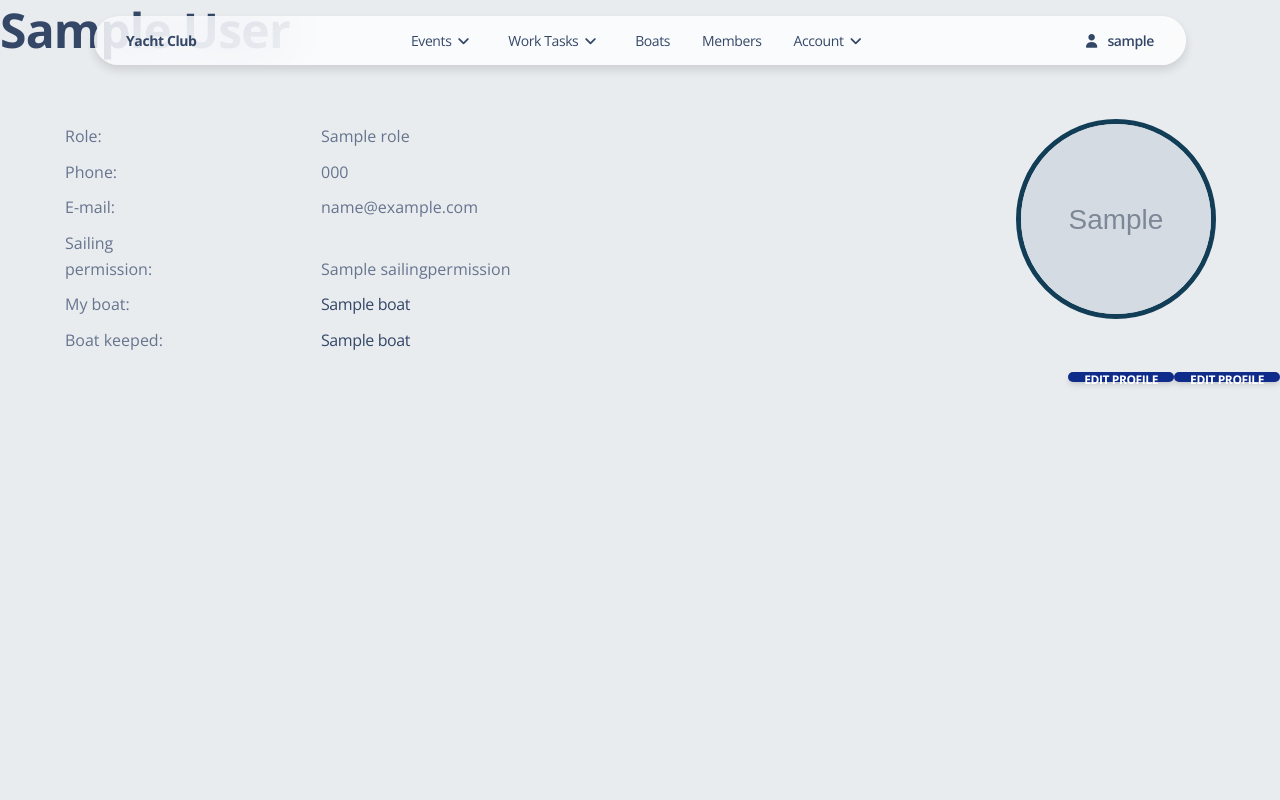
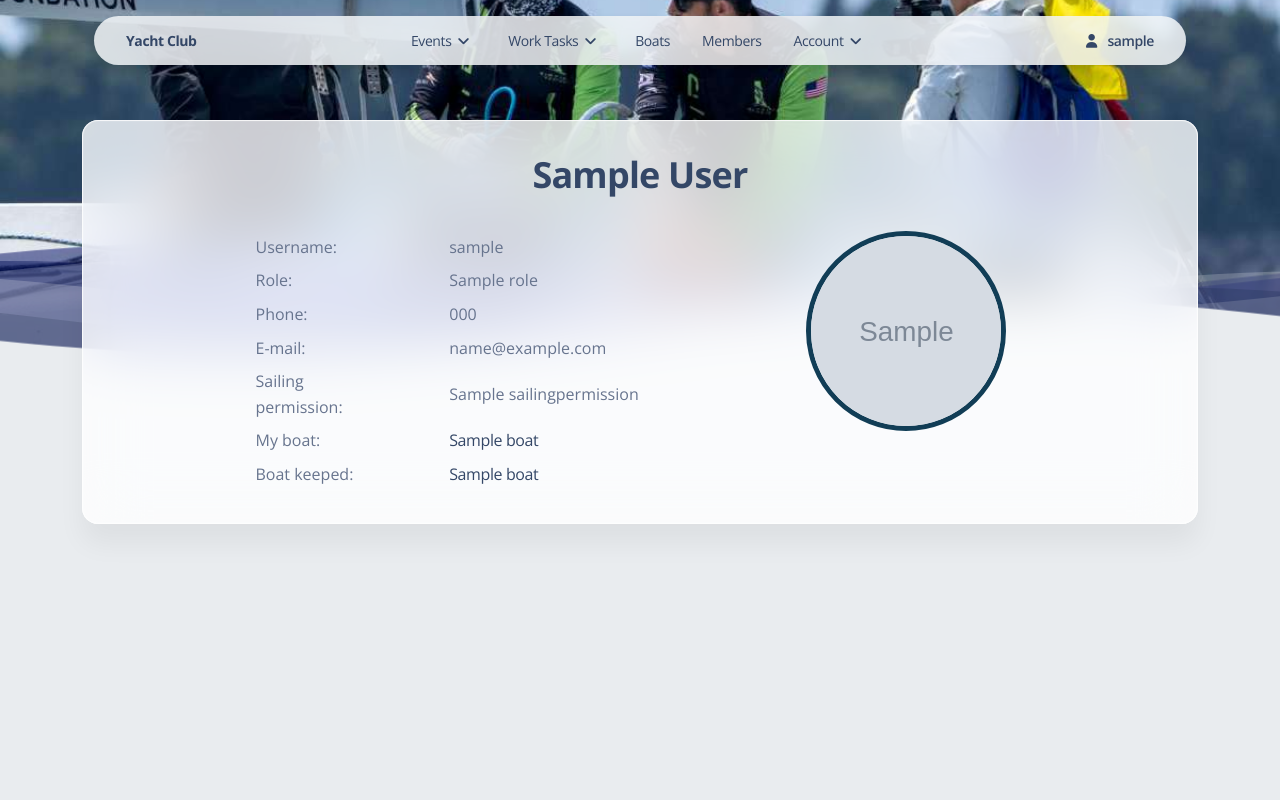
Before and after one commit to wojthecode/yacht-club, a Django app: page /profile/ in a window 1280 px wide. Run offline with Django 5.2, Linux system fonts and the light colour scheme; a user stored in the database is signed in; tables that the repository leaves empty hold one stand-in row (values such as "Sample post"); grey boxes marked "Sample" are stand-in pictures; some libraries are stand-ins or nearby versions.

Commit message:
Refactor member_detail.html to soft-ui-design, update layout and styles, add active member toggle to member_detail

```diff
--- a/static/css/styles.css
+++ b/static/css/styles.css
@@ -94,6 +94,25 @@
 
 /* #endregion */
 
+/* #region Check Input */
+
+.form-check-input {
+  background-image: linear-gradient(310deg, #627594 0%, #A8B8D8 100%) !important;
+  border-color: #627594 !important;
+}
+
+.form-check-input:checked {
+  background-image: linear-gradient(310deg, #17ad37 0%, #98ec2d 100%) !important;
+  border-color: #4CAF50 !important;
+}
+
+.clear-image .form-check-input:checked {
+  background-image: linear-gradient(310deg, #ea0606 0%, #ff667c 100%) !important;
+  border-color: #ea0606 !important;
+}
+
+/* #endregion Check Input */
+
 /* #region Forms */
 
 .login_form {
@@ -134,154 +153,34 @@
 
 /* #region Boat_detail */
 
-.boat_detail {
-  display: flex;
-  flex-direction: row;
-  position: relative;
-}
 
-.boat_detail__description {
-  font-size: 19px;
-}
-
-.boat_detail__element {
-  padding-inline: 3%;
-}
-
-.boat_detail__element:first-child {
-  width: 40%;
-}
-
-.boat_detail__element:last-child {
-  width: 60%;
-}
-
-.boat_detail__image {
+.boat-detail-image {
   width: 100%;
   aspect-ratio: 3 / 4;
   object-fit: cover;
   border-radius: 25px;
 }
 
+
 /* #endregion */
 
 /* #region Members */
 
-.members_table {
-  width: calc(100% - 50px);
-  margin: 15px;
-}
-.members_table__cell {
-  padding: 10px;
-}
 
-.members_detail {
-  display: flex;
-  flex-direction: row;
-  width: 100%;
-}
-.members_detail__column {
-  padding-inline: 5%;
-  width: 50%;
-}
-.members_detail__column:last-child {
-  display: flex;
-  justify-content: right;
-}
-
-.members_detail__table {
-  width: 100%;
-}
-.members_detail__table-cell {
-  width: 50%;
-  padding-block: 5px;
-  vertical-align: top;
-}
-
-.members_detail__avatar {
+.members_detail-avatar {
   width: 200px;
   height: 200px;
   object-fit: cover;
   border: 5px solid #113D56;
   border-radius: 100px;
 }
-.members_detail__placeholder {
+.members_detail-placeholder {
   width: 200px;
   height: 200px;
   object-fit: fill;
   border-radius: 100px;
 }
 
-.member_detail__edit_button {
-  display: flex;
-  padding-top: 14px;
-  padding-bottom: 10px;
-  justify-content: flex-end;
-  height: 50px;
-}
-
-.member_form__buttons {
-  display: flex;
-  justify-content: space-between;
-}
-
-.members_toggle_active_base {
-  display: flex;
-  width: 38px;
-  height: 18px;
-  background-color: #fff;
-  border: 1px solid #007BFF;
-  border-radius: 9px;
-}
-.members_toggle_active_track {
-  width: 32px;
-  height: 12px;
-  background-color: #ccc;
-  border-radius: 6px;
-  position: relative;
-  top: 2px;
-  left: 2px;
-}
-.members_toggle_active_switch {
-  width: 10px;
-  height: 10px;
-  top: 1px;
-  border: 1px solid #666;
-  border-radius: 5px;
-  position: relative;
-}
-.members_toggle_active_switch-on {
-  background-color: #59ff2f;
-  left: 20px;
-}
-.members_toggle_active_switch-on::before {
-  display: block;
-  content: "On";
-  font-weight: 600;
-  font-size: 9px;
-  color: #222;
-  position: absolute;
-  top: -2px;
-  left: -16px;
-}
-.members_toggle_active_switch-off {
-  background-color: #d43030;
-  left: 2px;
-}
-.members_toggle_active_switch-off::after {
-  display: block;
-  content: "Off";
-  font-weight: 600;
-  font-size: 9px;
-  color: #444;
-  position: absolute;
-  top: -2px;
-  left: 12px;
-}
-
-.members_toggle_active_base:hover {
-  box-shadow:0 0 0 .2rem #007bff40
-}
 
 /* #endregion */
 
--- a/templates/club/member_detail.html
+++ b/templates/club/member_detail.html
@@ -3,20 +3,57 @@
 
 {% block content %}
 
-  <h1 class="center">{{ member }}</h1>
+  <header class="header-2">
+    <div class="page-header min-vh-45 relative" style="background-image: url('{% static 'img/bg/crew.jpg' %}'); background-position: center 45%">
+      {% include 'includes/waves.html' %}
+    </div>
+  </header>
 
-  <br><br>
+  <section class="pt-3 pb-4 flex-fill" id="count-stats">
+    <div class="container">
+      <div class="row">
+        <div class="col-lg-12 z-index-2 border-radius-xl mt-n12 mx-auto py-3 blur shadow-blur position-relative">
+          <div class="mx-auto col-11 col-lg-9">
 
-  <div class="members_detail">
-    <div class="members_detail__column">
-      <table class="members_detail__table">
+            {% if user.role.management_rights and user != member %}
+              <div class="form-check form-switch position-absolute start-8">
+                <input type="checkbox"
+                  class="form-check-input"
+                  id="is_active"
+                  name=""
+                  onclick="location.replace('{% url 'club:toggle-active-member' pk=member.id %}')"
+                  {{ member.is_active_member|yesno:"checked," }}
+                >
+                <label class="custom-control-label"
+                  for="is_active"
+                  id="label_is_active">Member is {{ member.is_active_member|yesno:",not " }}active</label>
+              </div>
+
+              <a href="{% url 'club:member-update' pk=member.id %}"
+                class="btn bg-gradient-light rounded-circle px-3 py-2 position-absolute end-8 z-index-3">
+                <i class="fa fa-edit py-2"></i>
+              </a>
+
+            {% endif %}
+
+            <h2 class="text-center pt-lg-3 pt-md-4 pt-5">{{ member }}</h2>
+
+            <div class="d-flex flex-column-reverse flex-md-row w-100 mt-3 mb-3">
+              <div class="w-100 w-md-65 px-4 mt-3">
+                <table class="w-100 text-break">
+                  {% if member == user %}
                     <tr>
-          <td class="members_detail__table-cell">Role:</td>
-          <td class="members_detail__table-cell">{{ member.role }}</td>
+                      <td class="py-1 w-40">Username:</td>
+                      <td class="py-1">{{ member.username }}</td>
+                    </tr>
+                  {% endif %}
+                  <tr>
+                    <td class="py-1 w-40">Role:</td>
+                    <td class="py-1">{{ member.role }}</td>
                   </tr>
                   <tr>
-          <td class="members_detail__table-cell">Phone:</td>
-          <td class="members_detail__table-cell">
+                    <td class="py-1 w-40">Phone:</td>
+                    <td class="py-1">
                       {% if phone_visible %}
                         {{ member.phone }}
                       {% else %}
@@ -25,12 +62,12 @@
                     </td>
                   </tr>
                   <tr>
-          <td class="members_detail__table-cell">E-mail:</td>
-          <td class="members_detail__table-cell">{{ member.email }}</td>
+                    <td class="py-1 w-40">E-mail:</td>
+                    <td class="py-1 text-wrap">{{ member.email }}</td>
                   </tr>
                   <tr>
-          <td class="members_detail__table-cell">Sailing<br>permission:</td>
-          <td class="members_detail__table-cell"><br>
+                    <td class="py-1 w-40">Sailing<br>permission:</td>
+                    <td class="py-1 align-center">
                       {% if member.sailing_permission %}
                         {{ member.sailing_permission.name }}
                       {% else %}
@@ -41,8 +78,8 @@
 
                   {% if boats_owned %}
                       <tr>
-            <td class="members_detail__table-cell">My boat{{ boats_owned|pluralize:"s" }}:</td>
-            <td class="members_detail__table-cell">
+                      <td class="py-1 w-40">My boat{{ boats_owned|pluralize:"s" }}:</td>
+                      <td class="py-1">
                         {% for boat in boats_owned %}
                           <a href="{{ boat.get_absolute_url }}">{{ boat.name }}</a>
                           <br>
@@ -53,8 +90,8 @@
 
                   {% if boats_keeped %}
                       <tr>
-            <td class="members_detail__table-cell">Boat{{ boats_keeped|pluralize:"s" }} keeped:</td>
-            <td class="members_detail__table-cell">
+                      <td class="py-1 w-40">Boat{{ boats_keeped|pluralize:"s" }} keeped:</td>
+                      <td class="py-1">
                         {% for boat in boats_keeped %}
                           <a href="{{ boat.get_absolute_url }}">{{ boat.name }}</a>
                           <br>
@@ -65,32 +102,18 @@
                 </table>
               </div>
 
-    <div class="members_detail__column">
+              <div class="d-flex justify-content-center w-100 w-md-35 px-4 mt-3">
                   {% if member.avatar %}
-          <img src="{{ member.avatar.url }}" alt="avatar" class="members_detail__avatar">
+                    <img src="{{ member.avatar.url }}" alt="avatar" class="members_detail-avatar">
                   {% else %}
-          <img img src="{% static 'images/placeholder_avatar.png' %}" alt="placeholder avatar" class="members_detail__placeholder">
+                    <img img src="{% static 'img/placeholder_avatar.png' %}" alt="placeholder avatar" class="members_detail-placeholder">
                   {% endif %}
               </div>
             </div>
 
-  <div class="member_detail__edit_button">
-
-        {% if user.role.management_rights %}
-
-          <a href="{% url 'club:member-update' pk=member.id %}" class="edit_profile btn btn-primary rounded-pill px-3 py-0">Edit profile</a>
-
+            {% if comming_events or comming_worktask %}
+              <hr>
             {% endif %}
-
-        {% if member == user %}
-
-          <a href="{% url 'club:profile-update' %}" class="edit_profile btn btn-primary rounded-pill px-3 py-0">Edit profile</a>
-
-        {% endif %}
-
-  </div>
-
-  <hr><br>
 
             <div>
               {% if comming_events %}
@@ -118,6 +141,10 @@
               {% endif %}
             </div>
 
-  <br><br>
 
+          </div>
+        </div>
+      </div>
+    </div>
+  </section>
 {% endblock %}
```
Also changed, not shown: static/img/placeholder_avatar.png (renamed from static/images/placeholder_avatar.png). Lines whose indentation alone changed are shown as unchanged.
